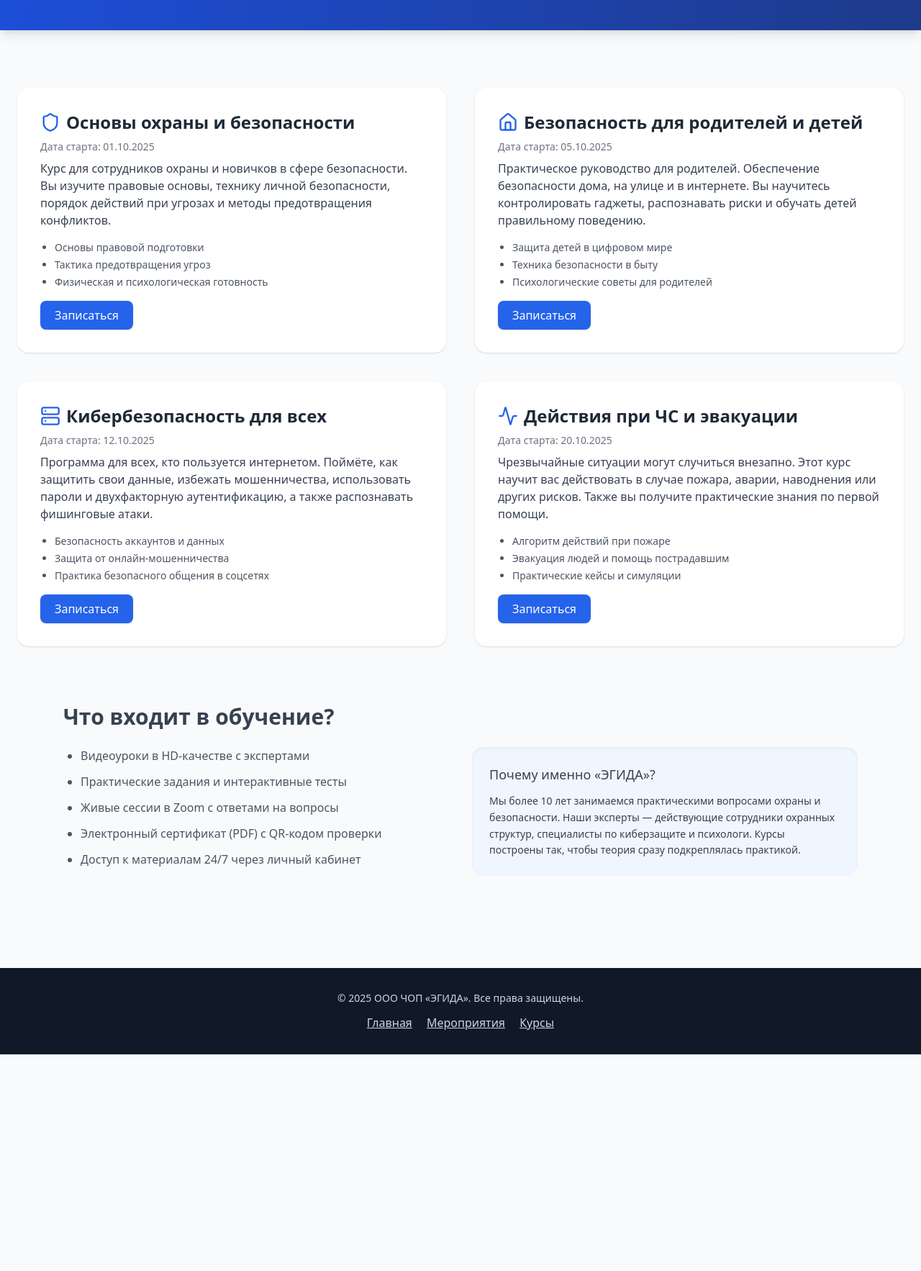
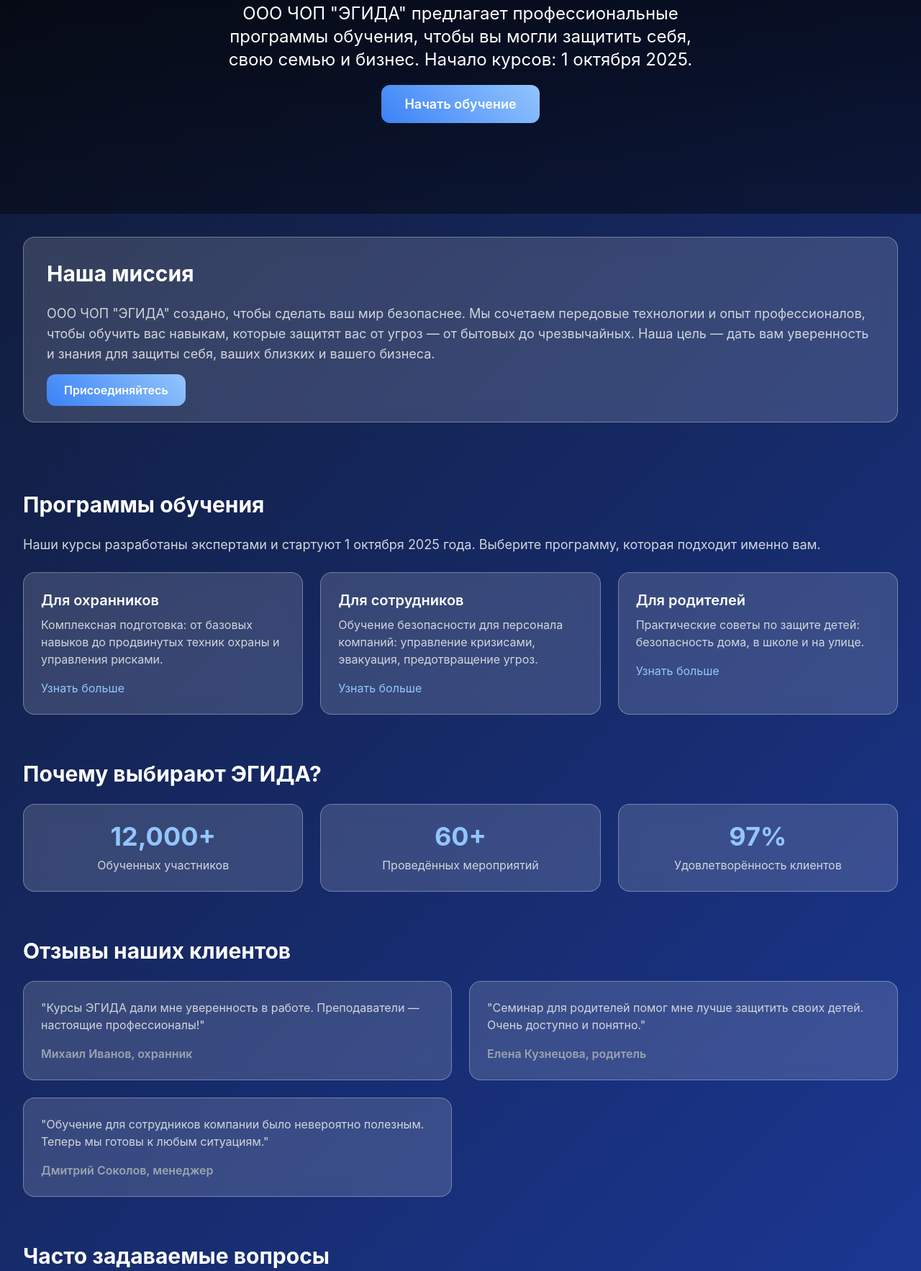
Before and after one commit to idricom/Aegis, a plain HTML site: page index.html in a window 1280 px wide. Shown: the part 367-2133 px from the top of the page at 72% size. Before the commit the page ends 1832 px from the top, so only its background shows below. Drawn offline with nearby package versions, Linux system fonts and the light colour scheme.

Commit message:
Update index.html

```diff
--- a/index.html
+++ b/index.html
@@ -1,162 +1,203 @@
-<!-- courses.html -->
 <!DOCTYPE html>
 <html lang="ru">
 <head>
   <meta charset="UTF-8">
   <meta name="viewport" content="width=device-width, initial-scale=1.0">
-  <title>Курсы – ЧОП ЭГИДА</title>
+  <title>ООО ЧОП "ЭГИДА" - Безопасность и обучение</title>
   <script src="https://cdn.tailwindcss.com"></script>
-  <script src="https://unpkg.com/lucide@latest"></script>
+  <style>
+    body {
+      background: linear-gradient(135deg, #0f172a, #1e40af);
+      min-height: 100vh;
+      font-family: -apple-system, BlinkMacSystemFont, 'Segoe UI', sans-serif;
+      color: #ffffff;
+    }
+    .hero {
+      background: linear-gradient(to bottom, rgba(0, 0, 0, 0.8), rgba(0, 0, 0, 0.4));
+      backdrop-filter: blur(12px);
+    }
+    .animate-card {
+      transition: transform 0.3s ease, box-shadow 0.3s ease;
+      background: rgba(255, 255, 255, 0.15);
+      backdrop-filter: blur(12px);
+      border: 1px solid rgba(255, 255, 255, 0.3);
+      border-radius: 16px;
+    }
+    .animate-card:hover {
+      transform: translateY(-8px);
+      box-shadow: 0 20px 40px rgba(0, 0, 0, 0.5);
+    }
+    .fade-in {
+      animation: fadeIn 1.2s ease-in;
+    }
+    @keyframes fadeIn {
+      0% { opacity: 0; transform: translateY(30px); }
+      100% { opacity: 1; transform: translateY(0); }
+    }
+    .btn-primary {
+      background: linear-gradient(45deg, #3b82f6, #93c5fd);
+      transition: background 0.3s ease, transform 0.2s ease;
+      border-radius: 12px;
+      font-weight: 600;
+    }
+    .btn-primary:hover {
+      background: linear-gradient(45deg, #2563eb, #60a5fa);
+      transform: scale(1.05);
+    }
+    a {
+      cursor: pointer;
+    }
+  </style>
 </head>
-<body class="bg-gray-50 text-gray-800 font-sans">
-  <!-- Навигация -->
-  <header class="shadow-md bg-white sticky top-0 z-50">
-    <div class="max-w-7xl mx-auto px-6 py-4 flex justify-between items-center">
-      <h1 class="text-xl font-bold text-blue-700 flex items-center gap-2">
-        <i data-lucide="book" class="w-6 h-6 text-blue-600"></i> Курсы ЧОП «ЭГИДА»
-      </h1>
-      <nav class="space-x-6 font-medium">
-        <a href="index.html" class="hover:text-blue-600">Главная</a>
-        <a href="events.html" class="hover:text-blue-600">Мероприятия</a>
-        <a href="courses.html" class="text-blue-700 font-semibold">Курсы</a>
-      </nav>
+<body>
+  <!-- Navigation -->
+  <nav class="bg-black bg-opacity-90 text-white p-4 shadow-lg sticky top-0 z-20">
+    <div class="container mx-auto flex justify-between items-center">
+      <div class="text-2xl font-bold">ЧОП "ЭГИДА"</div>
+      <div class="space-x-6">
+        <a href="index.html" class="hover:text-blue-300 transition duration-200">Главная</a>
+        <a href="events.html" class="hover:text-blue-300 transition duration-200">Мероприятия</a>
+        <a href="courses.html" class="hover:text-blue-300 transition duration-200">Курсы</a>
+      </div>
     </div>
-  </header>
+  </nav>
 
-  <!-- Герой -->
-  <section class="bg-gradient-to-r from-blue-700 to-blue-900 text-white py-20 shadow-lg">
-    <div class="max-w-4xl mx-auto text-center px-6">
-      <h2 class="text-5xl font-extrabold mb-6 tracking-tight">Образовательные программы</h2>
-      <p class="text-lg leading-relaxed">
-        С 1 октября 2025 года ЧОП «ЭГИДА» запускает серию современных и практичных онлайн-курсов.
-        Наши программы разработаны экспертами в области безопасности, киберзащиты и охраны жизни,
-        чтобы сделать обучение доступным и полезным для сотрудников компаний, охранников и родителей.
-      </p>
+  <!-- Hero Section -->
+  <section class="hero h-[600px] flex items-center justify-center text-white">
+    <div class="text-center fade-in">
+      <h1 class="text-5xl md:text-7xl font-extrabold mb-6">Ваша безопасность — наша ответственность</h1>
+      <p class="text-xl md:text-2xl mb-8 max-w-2xl mx-auto">ООО ЧОП "ЭГИДА" предлагает профессиональные программы обучения, чтобы вы могли защитить себя, свою семью и бизнес. Начало курсов: 1 октября 2025.</p>
+      <a href="#register" class="btn-primary text-white px-8 py-4 text-lg">Начать обучение</a>
     </div>
   </section>
 
-  <!-- Секция курсов -->
-  <section class="max-w-7xl mx-auto py-20 px-6 grid md:grid-cols-2 gap-10">
-    <!-- Курс 1 -->
-    <div class="bg-white p-8 rounded-2xl shadow hover:shadow-xl transition">
-      <h3 class="text-2xl font-semibold mb-2 flex items-center gap-2">
-        <i data-lucide="shield" class="w-7 h-7 text-blue-600"></i> Основы охраны и безопасности
-      </h3>
-      <p class="mb-2 text-sm text-gray-500">Дата старта: 01.10.2025</p>
-      <p class="mb-4 text-gray-700">
-        Курс для сотрудников охраны и новичков в сфере безопасности. Вы изучите правовые основы,
-        технику личной безопасности, порядок действий при угрозах и методы предотвращения конфликтов.
-      </p>
-      <ul class="text-sm text-gray-600 mb-4 list-disc pl-5 space-y-1">
-        <li>Основы правовой подготовки</li>
-        <li>Тактика предотвращения угроз</li>
-        <li>Физическая и психологическая готовность</li>
-      </ul>
-      <a href="#" onclick="alert('Вы записались на курс: Основы охраны и безопасности')"
-         class="px-5 py-2 bg-blue-600 text-white rounded-lg shadow hover:bg-blue-700 inline-block">
-         Записаться
-      </a>
-    </div>
-
-    <!-- Курс 2 -->
-    <div class="bg-white p-8 rounded-2xl shadow hover:shadow-xl transition">
-      <h3 class="text-2xl font-semibold mb-2 flex items-center gap-2">
-        <i data-lucide="home" class="w-7 h-7 text-blue-600"></i> Безопасность для родителей и детей
-      </h3>
-      <p class="mb-2 text-sm text-gray-500">Дата старта: 05.10.2025</p>
-      <p class="mb-4 text-gray-700">
-        Практическое руководство для родителей. Обеспечение безопасности дома, на улице и в интернете.
-        Вы научитесь контролировать гаджеты, распознавать риски и обучать детей правильному поведению.
-      </p>
-      <ul class="text-sm text-gray-600 mb-4 list-disc pl-5 space-y-1">
-        <li>Защита детей в цифровом мире</li>
-        <li>Техника безопасности в быту</li>
-        <li>Психологические советы для родителей</li>
-      </ul>
-      <a href="#" onclick="alert('Вы записались на курс: Безопасность для родителей и детей')"
-         class="px-5 py-2 bg-blue-600 text-white rounded-lg shadow hover:bg-blue-700 inline-block">
-         Записаться
-      </a>
-    </div>
-
-    <!-- Курс 3 -->
-    <div class="bg-white p-8 rounded-2xl shadow hover:shadow-xl transition">
-      <h3 class="text-2xl font-semibold mb-2 flex items-center gap-2">
-        <i data-lucide="server" class="w-7 h-7 text-blue-600"></i> Кибербезопасность для всех
-      </h3>
-      <p class="mb-2 text-sm text-gray-500">Дата старта: 12.10.2025</p>
-      <p class="mb-4 text-gray-700">
-        Программа для всех, кто пользуется интернетом. Поймёте, как защитить свои данные,
-        избежать мошенничества, использовать пароли и двухфакторную аутентификацию, а также
-        распознавать фишинговые атаки.
-      </p>
-      <ul class="text-sm text-gray-600 mb-4 list-disc pl-5 space-y-1">
-        <li>Безопасность аккаунтов и данных</li>
-        <li>Защита от онлайн-мошенничества</li>
-        <li>Практика безопасного общения в соцсетях</li>
-      </ul>
-      <a href="#" onclick="alert('Вы записались на курс: Кибербезопасность для всех')"
-         class="px-5 py-2 bg-blue-600 text-white rounded-lg shadow hover:bg-blue-700 inline-block">
-         Записаться
-      </a>
-    </div>
-
-    <!-- Курс 4 -->
-    <div class="bg-white p-8 rounded-2xl shadow hover:shadow-xl transition">
-      <h3 class="text-2xl font-semibold mb-2 flex items-center gap-2">
-        <i data-lucide="activity" class="w-7 h-7 text-blue-600"></i> Действия при ЧС и эвакуации
-      </h3>
-      <p class="mb-2 text-sm text-gray-500">Дата старта: 20.10.2025</p>
-      <p class="mb-4 text-gray-700">
-        Чрезвычайные ситуации могут случиться внезапно. Этот курс научит вас действовать в случае пожара,
-        аварии, наводнения или других рисков. Также вы получите практические знания по первой помощи.
-      </p>
-      <ul class="text-sm text-gray-600 mb-4 list-disc pl-5 space-y-1">
-        <li>Алгоритм действий при пожаре</li>
-        <li>Эвакуация людей и помощь пострадавшим</li>
-        <li>Практические кейсы и симуляции</li>
-      </ul>
-      <a href="#" onclick="alert('Вы записались на курс: Действия при ЧС и эвакуации')"
-         class="px-5 py-2 bg-blue-600 text-white rounded-lg shadow hover:bg-blue-700 inline-block">
-         Записаться
-      </a>
+  <!-- Mission Section -->
+  <section class="container mx-auto p-8">
+    <div class="animate-card p-8 mb-8">
+      <h2 class="text-3xl font-bold mb-6">Наша миссия</h2>
+      <p class="text-gray-300 mb-6 text-lg">ООО ЧОП "ЭГИДА" создано, чтобы сделать ваш мир безопаснее. Мы сочетаем передовые технологии и опыт профессионалов, чтобы обучить вас навыкам, которые защитят вас от угроз — от бытовых до чрезвычайных. Наша цель — дать вам уверенность и знания для защиты себя, ваших близких и вашего бизнеса.</p>
+      <a href="#register" class="btn-primary text-white px-6 py-3">Присоединяйтесь</a>
     </div>
   </section>
 
-  <!-- Что включает обучение -->
-  <section class="max-w-6xl mx-auto px-6 pb-20 text-gray-700">
-    <h3 class="text-3xl font-bold mb-6">Что входит в обучение?</h3>
-    <div class="grid md:grid-cols-2 gap-8">
-      <ul class="space-y-3 list-disc pl-6 text-gray-600">
-        <li>Видеоуроки в HD-качестве с экспертами</li>
-        <li>Практические задания и интерактивные тесты</li>
-        <li>Живые сессии в Zoom с ответами на вопросы</li>
-        <li>Электронный сертификат (PDF) с QR-кодом проверки</li>
-        <li>Доступ к материалам 24/7 через личный кабинет</li>
-      </ul>
-      <div class="bg-blue-50 p-6 rounded-2xl shadow-inner">
-        <p class="text-lg font-medium mb-3">Почему именно «ЭГИДА»?</p>
-        <p class="text-gray-700 text-sm leading-relaxed">
-          Мы более 10 лет занимаемся практическими вопросами охраны и безопасности.
-          Наши эксперты — действующие сотрудники охранных структур, специалисты по киберзащите
-          и психологи. Курсы построены так, чтобы теория сразу подкреплялась практикой.
-        </p>
+  <!-- Programs Section -->
+  <section class="container mx-auto p-8">
+    <h2 class="text-3xl font-bold mb-6">Программы обучения</h2>
+    <p class="text-gray-300 mb-6 text-lg">Наши курсы разработаны экспертами и стартуют 1 октября 2025 года. Выберите программу, которая подходит именно вам.</p>
+    <div class="grid grid-cols-1 md:grid-cols-3 gap-6">
+      <div class="animate-card p-6 cursor-pointer" onclick="window.location.href='courses.html'">
+        <h3 class="text-xl font-semibold mb-2">Для охранников</h3>
+        <p class="text-gray-300 mb-4">Комплексная подготовка: от базовых навыков до продвинутых техник охраны и управления рисками.</p>
+        <a href="courses.html" class="text-blue-300 hover:underline">Узнать больше</a>
+      </div>
+      <div class="animate-card p-6 cursor-pointer" onclick="window.location.href='courses.html'">
+        <h3 class="text-xl font-semibold mb-2">Для сотрудников</h3>
+        <p class="text-gray-300 mb-4">Обучение безопасности для персонала компаний: управление кризисами, эвакуация, предотвращение угроз.</p>
+        <a href="courses.html" class="text-blue-300 hover:underline">Узнать больше</a>
+      </div>
+      <div class="animate-card p-6 cursor-pointer" onclick="window.location.href='courses.html'">
+        <h3 class="text-xl font-semibold mb-2">Для родителей</h3>
+        <p class="text-gray-300 mb-4">Практические советы по защите детей: безопасность дома, в школе и на улице.</p>
+        <a href="courses.html" class="text-blue-300 hover:underline">Узнать больше</a>
       </div>
     </div>
   </section>
 
-  <!-- Футер -->
-  <footer class="bg-gray-900 text-gray-300 text-center py-8 mt-12">
-    <p class="text-sm">© 2025 ООО ЧОП «ЭГИДА». Все права защищены.</p>
-    <div class="mt-3 space-x-4">
-      <a href="index.html" class="hover:text-white underline">Главная</a>
-      <a href="events.html" class="hover:text-white underline">Мероприятия</a>
-      <a href="courses.html" class="hover:text-white underline">Курсы</a>
+  <!-- Stats Section -->
+  <section class="container mx-auto p-8">
+    <h2 class="text-3xl font-bold mb-6">Почему выбирают ЭГИДА?</h2>
+    <div class="grid grid-cols-1 md:grid-cols-3 gap-6">
+      <div class="animate-card p-6 text-center">
+        <h3 class="text-4xl font-bold text-blue-300 mb-2">12,000+</h3>
+        <p class="text-gray-300">Обученных участников</p>
+      </div>
+      <div class="animate-card p-6 text-center">
+        <h3 class="text-4xl font-bold text-blue-300 mb-2">60+</h3>
+        <p class="text-gray-300">Проведённых мероприятий</p>
+      </div>
+      <div class="animate-card p-6 text-center">
+        <h3 class="text-4xl font-bold text-blue-300 mb-2">97%</h3>
+        <p class="text-gray-300">Удовлетворённость клиентов</p>
+      </div>
+    </div>
+  </section>
+
+  <!-- Testimonials Section -->
+  <section class="container mx-auto p-8">
+    <h2 class="text-3xl font-bold mb-6">Отзывы наших клиентов</h2>
+    <div class="grid grid-cols-1 md:grid-cols-2 gap-6">
+      <div class="animate-card p-6">
+        <p class="text-gray-300 mb-4">"Курсы ЭГИДА дали мне уверенность в работе. Преподаватели — настоящие профессионалы!"</p>
+        <p class="text-gray-400 font-semibold">Михаил Иванов, охранник</p>
+      </div>
+      <div class="animate-card p-6">
+        <p class="text-gray-300 mb-4">"Семинар для родителей помог мне лучше защитить своих детей. Очень доступно и понятно."</p>
+        <p class="text-gray-400 font-semibold">Елена Кузнецова, родитель</p>
+      </div>
+      <div class="animate-card p-6">
+        <p class="text-gray-300 mb-4">"Обучение для сотрудников компании было невероятно полезным. Теперь мы готовы к любым ситуациям."</p>
+        <p class="text-gray-400 font-semibold">Дмитрий Соколов, менеджер</p>
+      </div>
+    </div>
+  </section>
+
+  <!-- FAQ Section -->
+  <section class="container mx-auto p-8">
+    <h2 class="text-3xl font-bold mb-6">Часто задаваемые вопросы</h2>
+    <div class="animate-card p-6 mb-4">
+      <h3 class="text-xl font-semibold mb-2">Кто может пройти обучение?</h3>
+      <p class="text-gray-300">Наши курсы подходят для охранников, сотрудников компаний и родителей, желающих освоить навыки безопасности.</p>
+    </div>
+    <div class="animate-card p-6 mb-4">
+      <h3 class="text-xl font-semibold mb-2">Когда начинаются курсы?</h3>
+      <p class="text-gray-300">Все программы стартуют 1 октября 2025 года. Зарегистрируйтесь сейчас, чтобы забронировать место!</p>
+    </div>
+    <div class="animate-card p-6">
+      <h3 class="text-xl font-semibold mb-2">Как получить сертификат?</h3>
+      <p class="text-gray-300">Пройдите курс, сдайте тест, и вы сможете скачать сертификат в формате PDF.</p>
+    </div>
+  </section>
+
+  <!-- Registration Section -->
+  <section id="register" class="container mx-auto p-8">
+    <div class="animate-card p-8">
+      <h2 class="text-3xl font-bold mb-6">Станьте частью безопасного будущего</h2>
+      <p class="text-gray-300 mb-6 text-lg">Зарегистрируйтесь, чтобы начать обучение с 1 октября 2025 года и получить доступ к нашим курсам и мероприятиям.</p>
+      <form id="register-form" onsubmit="handleRegister(event)">
+        <div class="grid grid-cols-1 md:grid-cols-2 gap-6 mb-6">
+          <input type="text" id="name" placeholder="Имя" class="bg-gray-800 text-white border-none rounded-lg p-4 focus:outline-none focus:ring-2 focus:ring-blue-600" required>
+          <input type="email" id="email" placeholder="E-mail" class="bg-gray-800 text-white border-none rounded-lg p-4 focus:outline-none focus:ring-2 focus:ring-blue-600" required>
+          <input type="tel" id="phone" placeholder="Телефон" class="bg-gray-800 text-white border-none rounded-lg p-4 focus:outline-none focus:ring-2 focus:ring-blue-600" required>
+          <select id="category" class="bg-gray-800 text-white border-none rounded-lg p-4 focus:outline-none focus:ring-2 focus:ring-blue-600" required>
+            <option value="">Выберите категорию</option>
+            <option value="Охранник">Охранник</option>
+            <option value="Сотрудник">Сотрудник компании</option>
+            <option value="Родитель">Родитель</option>
+          </select>
+        </div>
+        <button type="submit" class="btn-primary text-white px-8 py-4 text-lg">Зарегистрироваться</button>
+      </form>
+    </div>
+  </section>
+
+  <!-- Footer -->
+  <footer class="bg-black bg-opacity-90 text-white p-6 mt-8">
+    <div class="container mx-auto text-center">
+      <p>&copy; 2025 ООО ЧОП "ЭГИДА". Все права защищены.</p>
     </div>
   </footer>
 
   <script>
-    lucide.createIcons();
+    function handleRegister(event) {
+      event.preventDefault();
+      const name = document.getElementById('name').value;
+      const email = document.getElementById('email').value;
+      const phone = document.getElementById('phone').value;
+      const category = document.getElementById('category').value;
+      localStorage.setItem('user', JSON.stringify({ name, email, phone, category }));
+      alert('Регистрация успешна! Проверьте вашу почту.');
+      document.getElementById('register-form').reset();
+    }
   </script>
 </body>
 </html>
```
